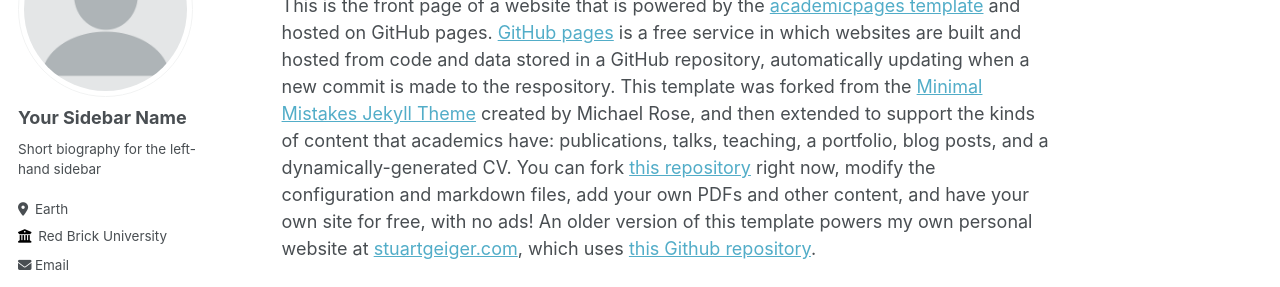
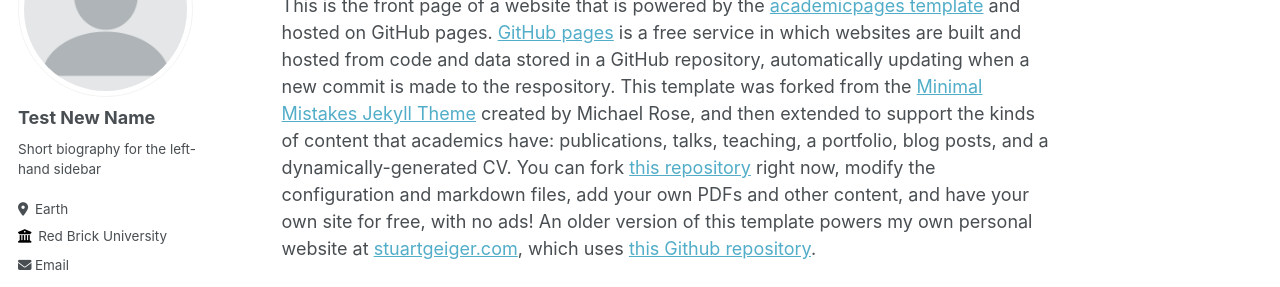
Before and after one commit to bombhoop/bombhoop.github.io, a Jekyll site: the page built from _pages/about.md, in a window 1280 px wide. Shown: the part 164-451 px from the top of the page. Built offline with Jekyll 4.4.1, drawn with Linux system fonts in a browser that asks for light colours; some web fonts are replaced.

Commit message:
Update _config.yml

```diff
--- a/_config.yml
+++ b/_config.yml
@@ -22,7 +22,7 @@ repository               : "academicpages/academicpages.github.io"
 author:
   # Biographic information
   avatar           : "profile.png"
-  name             : "Your Sidebar Name"
+  name             : "Test New Name"
   pronouns         : # example: "she/her"
   bio              : "Short biography for the left-hand sidebar"
   location         : "Earth"
```
